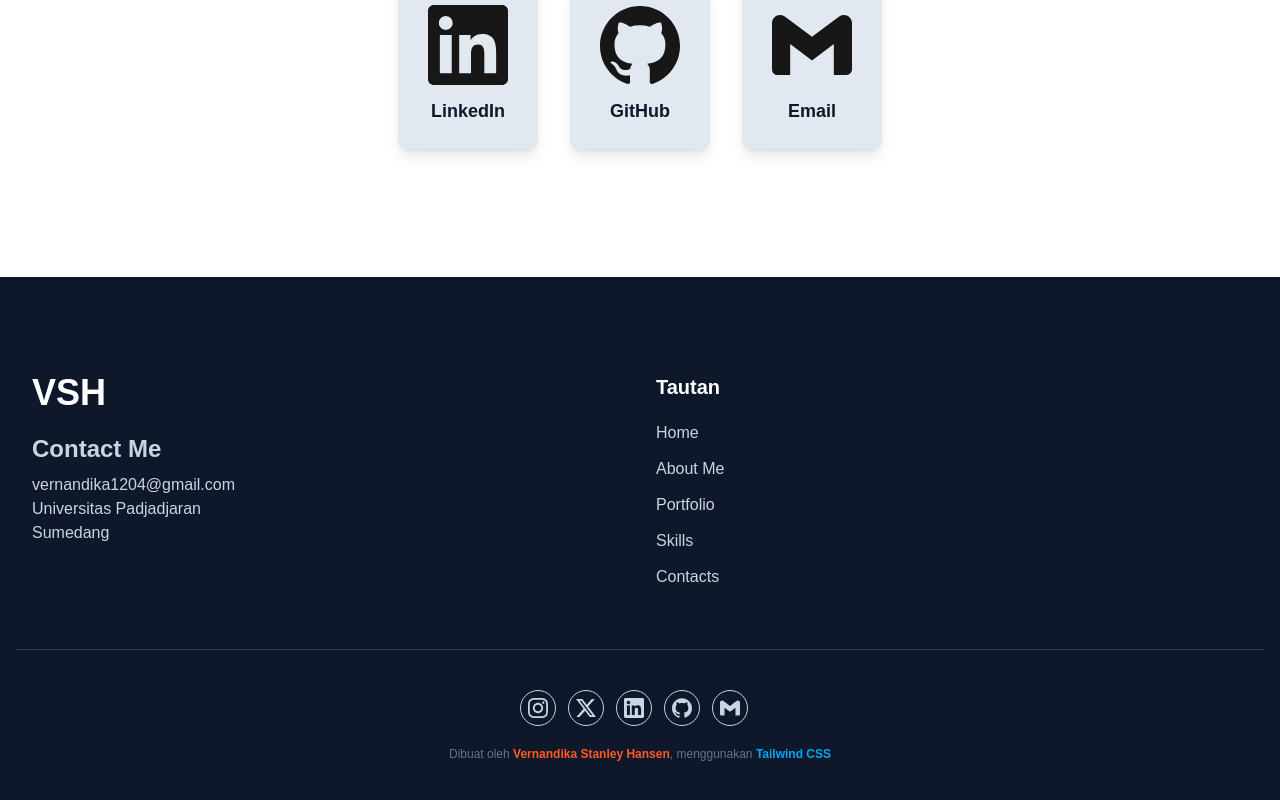
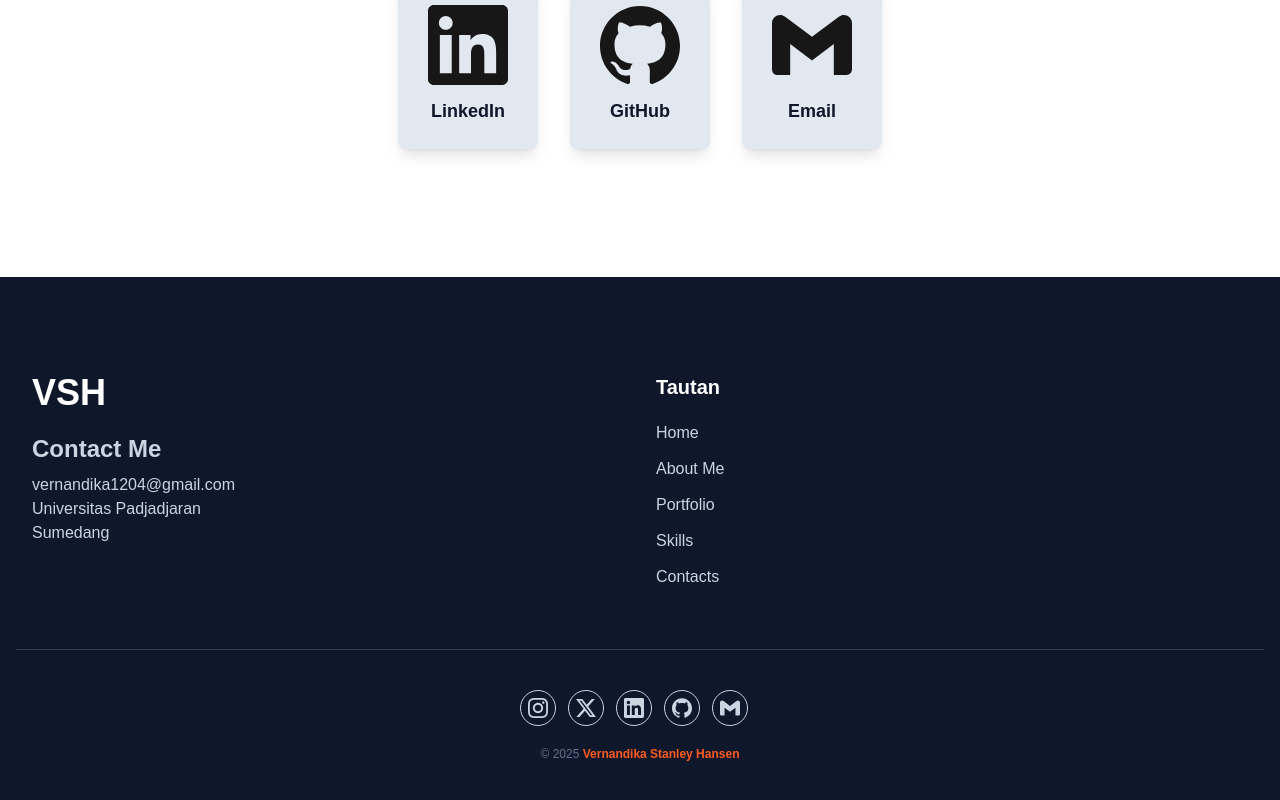
Before and after one commit to VernandikaSH/vernandikash, a Next.js app: page / in a window 1280 px wide. Shown: the part 3847-4647 px from the top of the page. Built offline with nearby package versions, Linux system fonts and the light colour scheme.

Commit message:
copyright

```diff
--- a/src/components/Footer.tsx
+++ b/src/components/Footer.tsx
@@ -94,13 +94,9 @@ const Footer = () => {
               </Link>
             </div>
             <p className="font-medium text-xs text-slate-500 text-center">
-              Dibuat oleh{' '}
-              <Link href="https://instagram.com" target="_blank" className="font-bold text-primary ">
+              © 2025 {' '}
+              <Link href="https://www.linkedin.com/in/vernandikastanleyhansen/" target="_blank" className="font-bold text-primary ">
                 Vernandika Stanley Hansen
-              </Link>
-              , menggunakan{' '}
-              <Link href="https://tailwindcss.com" target="_blank" className="font-bold text-sky-500">
-                Tailwind CSS
               </Link>
             </p>
           </div>
```
